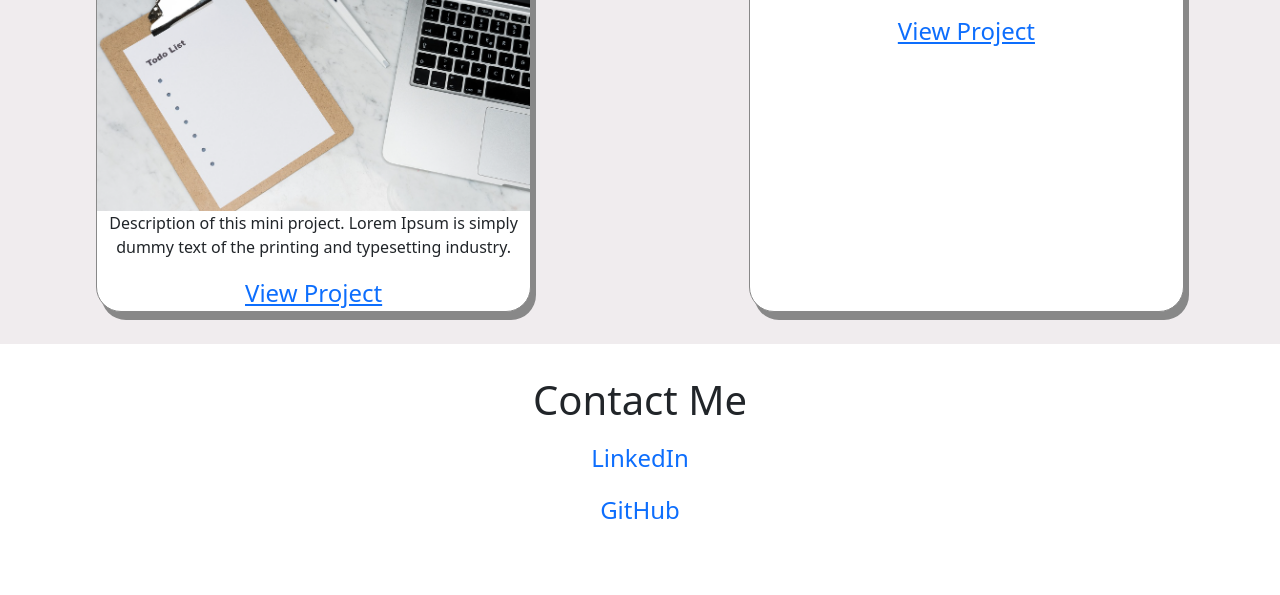
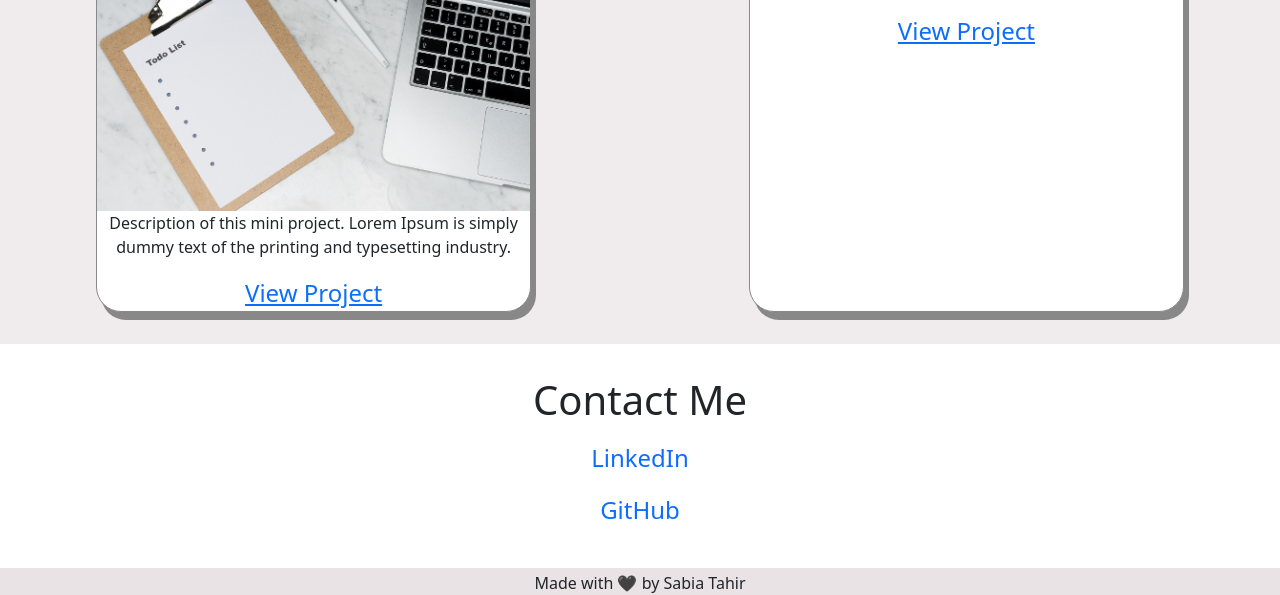
Before and after one commit to tandica/wit-portfolio, a plain HTML site: page index.html in a window 1280 px wide. Shown: the part 1446-2041 px from the top of the page. Before the commit the page ends 2014 px from the top, so only its background shows below. Drawn offline with nearby package versions, Linux system fonts and the light colour scheme.

Commit message:
step 4 - add the footer html and styling

```diff
--- a/index.html
+++ b/index.html
@@ -84,6 +84,9 @@
       >
       <a class="contact-link" href="https://github.com/sabiat">GitHub</a>
     </section>
+    <footer>
+      <p class="footer-text">Made with 🖤 by Sabia Tahir</p>
+    </footer>
     <script src="script.js"></script>
   </body>
 </html>
--- a/styles.css
+++ b/styles.css
@@ -110,3 +110,19 @@ a {
   background-color: pink;
   transition: 0.3s;
 }
+
+/* need to make height 100% otherwise there is a space below the footer */
+html,
+body {
+  height: 100%;
+}
+
+footer {
+  text-align: center;
+  vertical-align: center;
+  background-color: rgba(226, 218, 222, 0.75);
+}
+
+.footer-text {
+  padding-top: 3px;
+}
```
